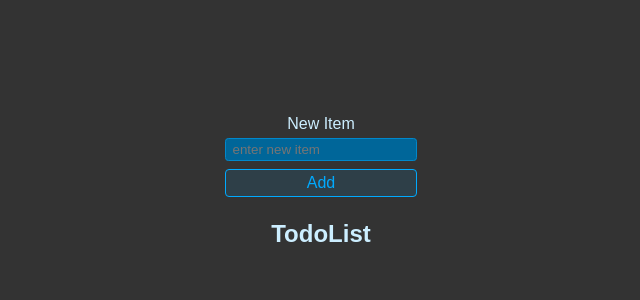
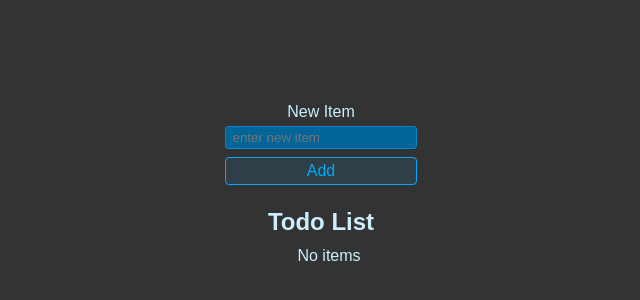
Before and after one commit to ChrisJoshRoberts/todo-list, a React (Vite) app: page / in a window 1280 px wide. Shown: the part 216-516 px from the top of the page, without its empty margins (319-959 px from the left). Built offline with nearby package versions, Linux system fonts and the light colour scheme.

Commit message:
todo list complete

```diff
--- a/package.json
+++ b/package.json
@@ -10,6 +10,7 @@
     "preview": "vite preview"
   },
   "dependencies": {
+    "prop-types": "^15.8.1",
     "react": "^18.3.1",
     "react-dom": "^18.3.1"
   },
--- a/src/App.jsx
+++ b/src/App.jsx
@@ -1,24 +1,34 @@
 import './App.css'
 import './styles.css'
-import { useState } from 'react'
+import { useState, useEffect } from 'react'
+import { NewTodoForm } from './NewTodoForm'
+import { TodoList } from './TodoList'
 
 function App() {
-  const [newItem, setNewItem] = useState('')
-  const [todos, setTodos] = useState([])
-  const handleSubmit = e => {
-    e.preventDefault()
-    setTodos((currentTodos) => {
+  const [todos, setTodos] = useState(() => {
+    const localValue = localStorage.getItem('ITEMS')
+    if(localValue === null) return []
+    return JSON.parse(localValue)
+  })
+
+  useEffect(() => {
+    localStorage.setItem('ITEMS', JSON.stringify(todos))
+  },[todos])
+
+  function addTodo(title) {
+        setTodos((currentTodos) => {
       return [
         ...currentTodos,
         {
           id: crypto.randomUUID(),
-          title: newItem,
+          title,
           completed: false
         },
       ]
     })
-    setNewItem(''); // clear input
   }
+
+
   function toggleTodo(id, completed) {
       setTodos(currentTodos => {
         return currentTodos.map(todo => {
@@ -28,7 +38,6 @@ function App() {
           return todo
         })
       })
-      console.log(id, completed)
     }
 
     function deleteTodo(id) {
@@ -38,35 +47,9 @@ function App() {
     }
   return (
     <>
-      <form onSubmit={handleSubmit} className='new-item-form'>
-        <div className="form-row">
-          <label htmlFor="item">New Item</label>
-          <input
-          placeholder='enter new item'
-          id="item"
-          type="text"
-          value={newItem}
-          onChange={e => setNewItem(e.target.value)}
-          />
-        </div>
-        <button className="btn">Add</button>
-      </form>
-      <h1 className="header">TodoList</h1>
-      <ul className="list">
-        {todos.map(todo => {
-          return (
-          <li key={todo.id}>
-            <label>
-              <input type="checkbox" checked={todo.completed}
-                onChange={e => toggleTodo(todo.id, e.target.checked)}
-              />
-              {todo.title}
-            </label>
-            <button onClick={() => deleteTodo(todo.id)} className="btn btn-danger">Delete</button>
-          </li>
-        )
-        })}
-      </ul>
+      <NewTodoForm onSubmit={addTodo} />
+      <h1 className="header">Todo List</h1>
+      <TodoList todos={todos} toggleTodo={toggleTodo} deleteTodo={deleteTodo}/>
     </>
   )
 }
--- /dev/null
+++ b/src/NewTodoForm.jsx
@@ -0,0 +1,33 @@
+import { useState } from 'react'
+import PropTypes from 'prop-types'
+
+export const NewTodoForm = ({onSubmit}) => {
+
+  const [newItem, setNewItem] = useState('')
+
+  const handleSubmit = e => {
+    e.preventDefault()
+    if (newItem === '') return
+    onSubmit(newItem)
+    setNewItem(''); // clear input
+  }
+
+  return (
+    <form onSubmit={handleSubmit} className='new-item-form'>
+    <div className="form-row">
+      <label htmlFor="item">New Item</label>
+      <input
+      placeholder='enter new item'
+      id="item"
+      type="text"
+      value={newItem}
+      onChange={e => setNewItem(e.target.value)}
+      />
+    </div>
+    <button className="btn">Add</button>
+  </form>
+  )
+}
+NewTodoForm.propTypes = {
+  onSubmit: PropTypes.func.isRequired
+}
--- /dev/null
+++ b/src/TodoItem.jsx
@@ -0,0 +1,28 @@
+import PropTypes from 'prop-types';
+
+export function TodoItem({completed, id, title, toggleTodo, deleteTodo}) {
+  return (
+    <li>
+      <label>
+        <input type="checkbox"
+          checked={completed}
+          onChange={e => toggleTodo(id, e.target.checked)}
+        />
+        {title}
+      </label>
+      <button
+      onClick={() => deleteTodo(id)}
+      className="btn btn-danger"
+      >Delete</button>
+    </li>
+  )
+
+}
+
+TodoItem.propTypes = {
+  completed: PropTypes.bool.isRequired,
+  id: PropTypes.oneOfType([PropTypes.string, PropTypes.number]).isRequired,
+  title: PropTypes.string.isRequired,
+  toggleTodo: PropTypes.func.isRequired,
+  deleteTodo: PropTypes.func.isRequired,
+};
--- /dev/null
+++ b/src/TodoList.jsx
@@ -0,0 +1,28 @@
+import { TodoItem } from './TodoItem';
+import PropTypes from 'prop-types';
+
+export function TodoList({ todos, toggleTodo, deleteTodo }) {
+
+  return (
+    <ul className="list">
+    {todos.length === 0 && "No items"}
+    {todos.map(todo => {
+      return (
+        <TodoItem {...todo} key={todo.id} toggleTodo={toggleTodo} deleteTodo={deleteTodo} />
+    )
+    })}
+  </ul>
+  )
+}
+
+TodoList.propTypes = {
+  todos: PropTypes.arrayOf(
+    PropTypes.shape({
+      id: PropTypes.oneOfType([PropTypes.string, PropTypes.number]).isRequired,
+      completed: PropTypes.bool.isRequired,
+      title: PropTypes.string.isRequired,
+      toggleTodo: PropTypes.func.isRequired,
+      deleteTodo: PropTypes.func.isRequired,
+    })
+  ).isRequired,
+};
```
Also changed, not shown: 1 other file (tests, documents, lock files or other folders).
